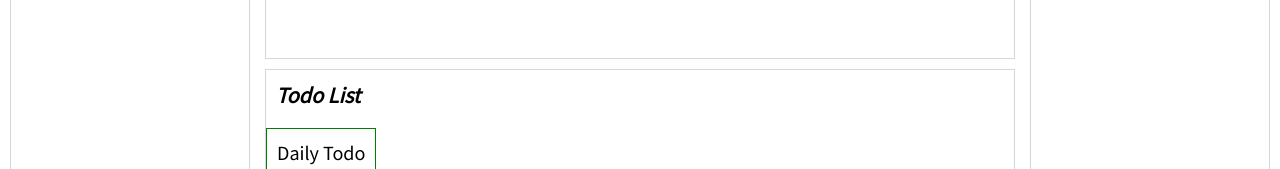
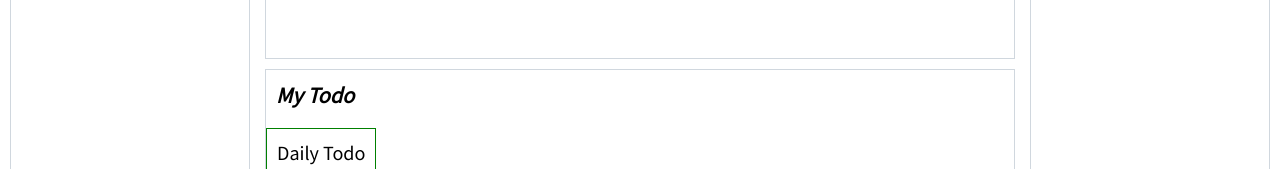
Before and after one commit to ChoiWonBeen/inexperienced, a Next.js app: page / in a window 1280 px wide. Shown: the part 262-431 px from the top of the page. Built offline with nearby package versions, Linux system fonts and the light colour scheme; a web font is replaced by a local one.

Commit message:
change index page structure
remove duplicated logic

```diff
--- a/components/indexPage/Calendar.tsx
+++ b/components/indexPage/Calendar.tsx
@@ -4,16 +4,10 @@ const CalendarWrapper = styled.div`
 
 `
 
-const Title = styled.div`
-	${({theme}) => theme.titleMixin};
-`
-
 export default function Calendar(){
 	return (
 		<CalendarWrapper>
-			<Title>
-				Calendar
-			</Title>
+
 		</CalendarWrapper>
 	)
 }
--- a/components/indexPage/DailyTodo.tsx
+++ b/components/indexPage/DailyTodo.tsx
@@ -2,10 +2,6 @@ import styled from 'styled-components';
 
 const DailyTodoWrapper = styled.div`캡
 	margin-bottom: 10px;
-`
-
-const Title = styled.div`
-	${({theme}) => theme.titleMixin};
 `
 
 const Block = styled.div`
@@ -104,12 +100,9 @@ export default function DailyTodo(){
 
 	return (
 		<DailyTodoWrapper>
-			<Title>
-				Todo List
-			</Title>
 			{tempTodo.map((todoList) => {
 				return (
-				<Block>
+				<Block key={todoList.id}>
 					<SubTitleWrapper>
 						<SubTitle>
 							{todoList.title}
--- /dev/null
+++ b/components/indexPage/IndexWithTitle.tsx
@@ -0,0 +1,20 @@
+import styled from "styled-components";
+
+const Title = styled.div`
+	font-size: 20px;
+	font-weight: bold;
+	font-style: italic;
+	padding: 10px;
+`
+
+export default function IndexWithTitle({Component, titleText}){
+
+	return (
+		<>
+			<Title>
+				{titleText}
+			</Title>
+			<Component/>
+		</>
+	)
+}
--- a/components/indexPage/SideLink.tsx
+++ b/components/indexPage/SideLink.tsx
@@ -4,16 +4,10 @@ const SideLinkWrapper = styled.div`
 
 `
 
-const Title = styled.div`
-	${({theme}) => theme.titleMixin};
-`
-
 export default function SideLink(){
 	return (
 		<SideLinkWrapper>
-			<Title>
-				ShortCut
-			</Title>
+
 		</SideLinkWrapper>
 	)
 }
--- a/components/indexPage/Winrate.tsx
+++ b/components/indexPage/Winrate.tsx
@@ -2,10 +2,6 @@ import styled from "styled-components";
 
 const WinrateWrapper = styled.div`
 
-`
-
-const Title = styled.div`
-	${({theme}) => theme.titleMixin};
 `
 
 const Card = styled.div`
@@ -17,9 +13,6 @@ const Card = styled.div`
 export default function Winrate(){
   return (
     <WinrateWrapper>
-			<Title>
-				My Winrate
-			</Title>
       <Card>
 
 			</Card>
--- a/pages/index.tsx
+++ b/pages/index.tsx
@@ -4,6 +4,7 @@ import SideLink from '../components/indexPage/SideLink';
 import Winrate from '../components/indexPage/Winrate';
 import DailyTodo from '../components/indexPage/DailyTodo';
 import Calendar from '../components/indexPage/Calendar';
+import IndexWithTitle from '../components/indexPage/IndexWithTitle';
 
 const HomeWrapper = styled.div`
   min-height: calc(100vh - 132px);
@@ -44,19 +45,19 @@ export default function MainPage<NextPage>(){
   return (
     <HomeWrapper>
 			<SideLinkGrid>
-				<SideLink></SideLink>
+				<IndexWithTitle Component={SideLink} titleText="ShortCut"></IndexWithTitle>
 			</SideLinkGrid>
 
       <WinrateGrid>
-        <Winrate></Winrate>
+        <IndexWithTitle Component={Winrate} titleText="My Winrate"></IndexWithTitle>
       </WinrateGrid>
 
 			<DailyTodoGrid>
-				<DailyTodo></DailyTodo>
+				<IndexWithTitle Component={DailyTodo} titleText="My Todo"></IndexWithTitle>
 			</DailyTodoGrid>
 
 			<CalendarGrid>
-				<Calendar></Calendar>
+				<IndexWithTitle Component={Calendar} titleText="Calendar"></IndexWithTitle>
 			</CalendarGrid>
     </HomeWrapper>
   )
--- a/static/theme.ts
+++ b/static/theme.ts
@@ -5,11 +5,5 @@ export const theme = {
     secondary: '#e74c3c',
     brown: '#642A02',
 	borderDefault: '#d0d7de',
-  },
-	titleMixin: () => `
-		font-size: 20px;
-		font-weight: bold;
-		font-style: italic;
-		padding: 10px;
-	`
+  }
 }
```
